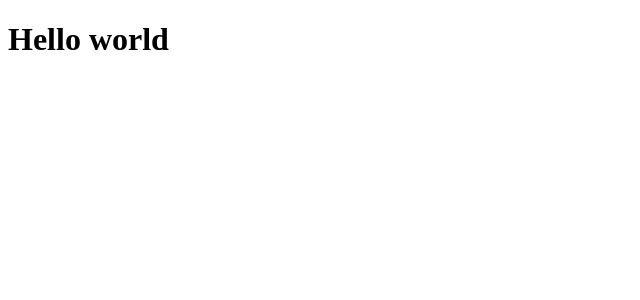
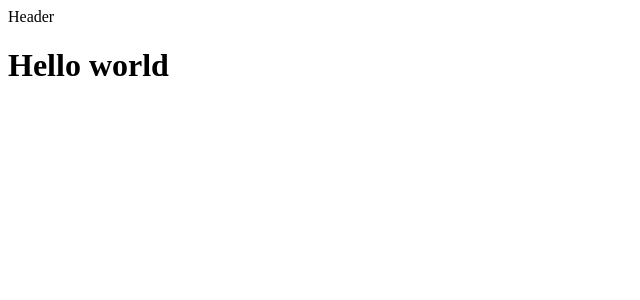
Before and after one commit to sl1Bridge/News-blog-app, a React (Create React App) app: page / in a window 1280 px wide. Shown: the top 300 px of the page, without its empty margins (0-640 px from the left). Built offline with nearby package versions, Linux system fonts and the light colour scheme.

Commit message:
Added MainHeaderComponent

```diff
--- a/package.json
+++ b/package.json
@@ -3,6 +3,7 @@
   "version": "0.1.0",
   "private": true,
   "dependencies": {
+    "@material-ui/core": "^4.8.2",
     "@testing-library/jest-dom": "^4.2.4",
     "@testing-library/react": "^9.4.0",
     "@testing-library/user-event": "^7.2.1",
--- a/src/App.js
+++ b/src/components/App.js
@@ -1,7 +1,10 @@
 import React from 'react';
+
+import MainHeaderComponent from "./header/MainHeaderComponent";
 
 const App = () => (
   <div>
+    <MainHeaderComponent />
     <h1>Hello world</h1>
   </div>
 );
--- /dev/null
+++ b/src/components/header/MainHeaderComponent.js
@@ -0,0 +1,9 @@
+import React from 'react';
+
+const MainHeaderComponent = () => (
+  <header>
+    Header
+  </header>
+);
+
+export default MainHeaderComponent;
--- a/src/index.js
+++ b/src/index.js
@@ -1,6 +1,6 @@
 import React from 'react';
 import ReactDOM from 'react-dom';
-import App from './App';
+import App from './components/App';
 import * as serviceWorker from './serviceWorker';
 
 ReactDOM.render(
```
Also changed, not shown: 1 other file (tests, documents, lock files or other folders).
